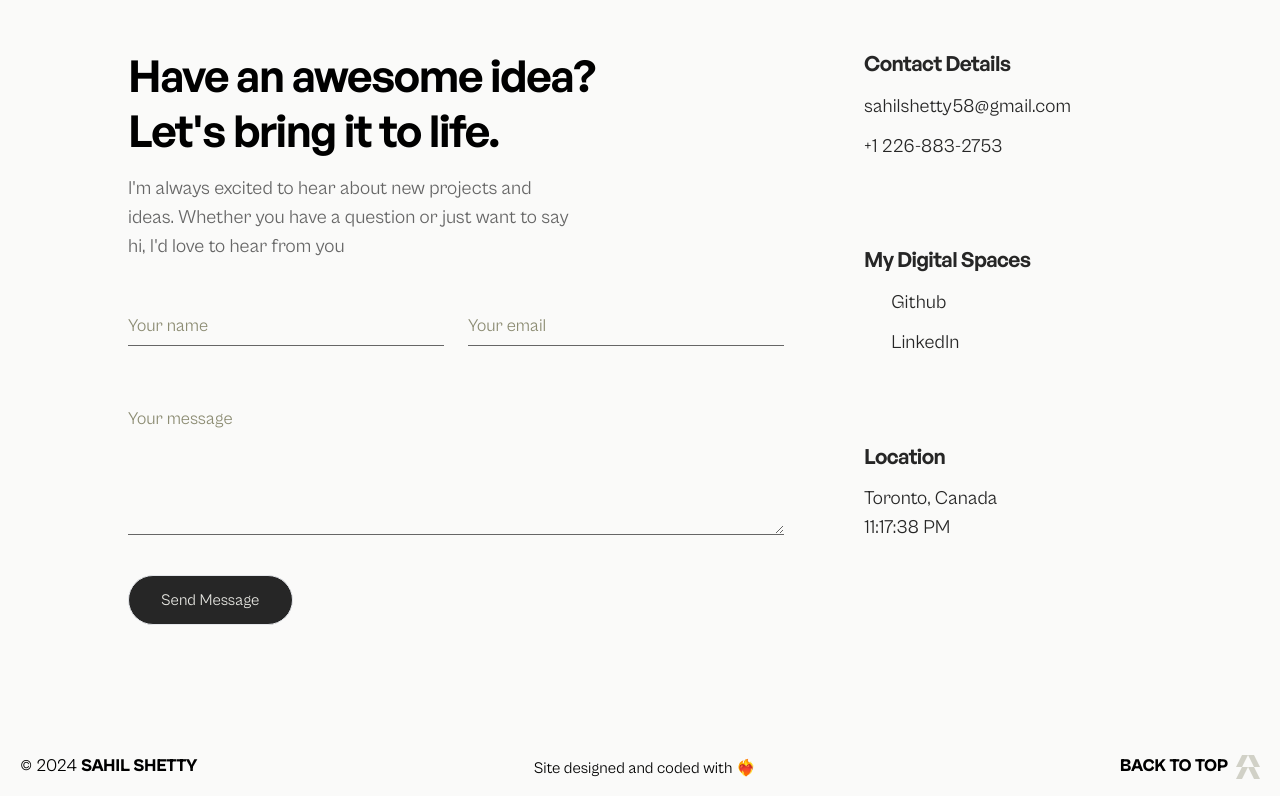
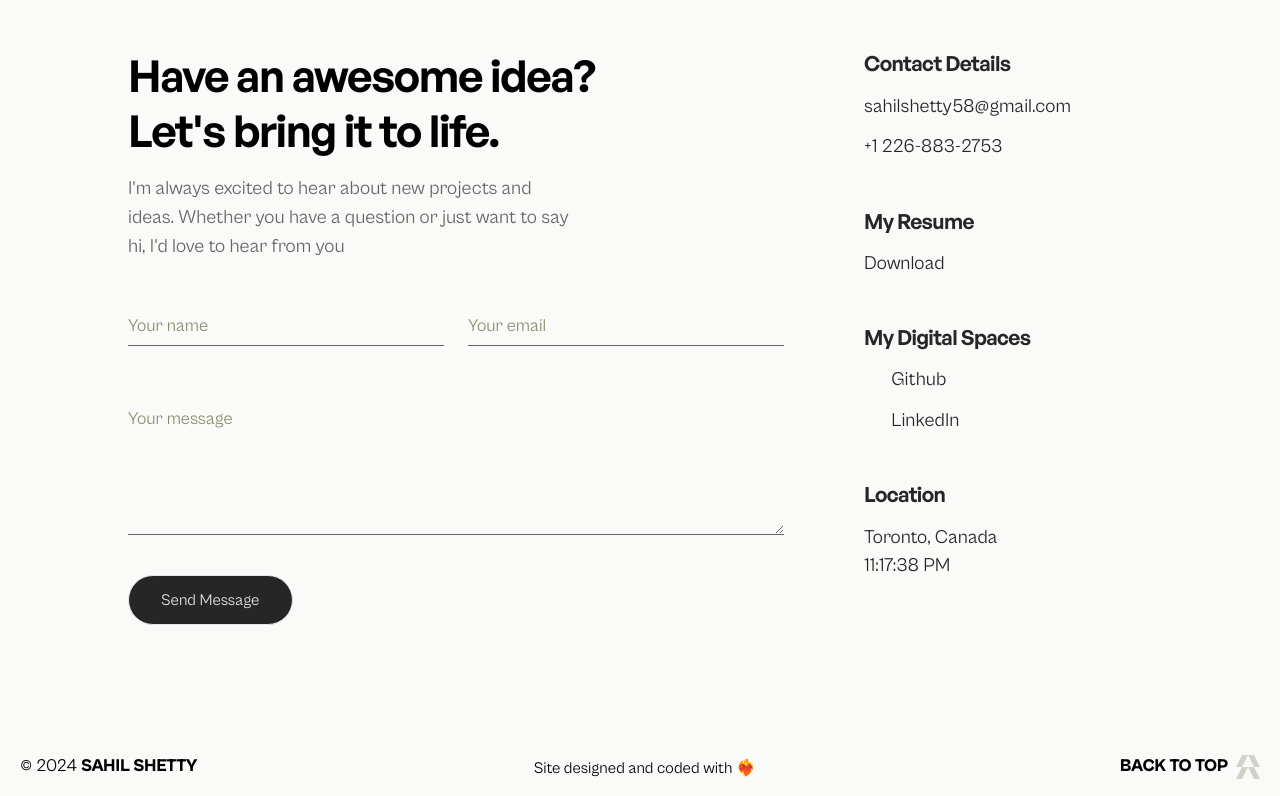
Before and after one commit to sahilshetty10/Portfolio-V2, a React (Vite) app: page / in a window 1280 px wide. Shown: the part 5865-6661 px from the top of the page. Built offline with nearby package versions, Linux system fonts and the light colour scheme; some icons are missing.

Commit message:
added resume to contact

```diff
--- a/src/components/homepage/Contact.jsx
+++ b/src/components/homepage/Contact.jsx
@@ -211,6 +211,22 @@ export default function Contact() {
           </div>
           <div className="space-y-3 ">
             <h4 className="text-body-1 font-semibold 2xl:text-4xl">
+              My Resume
+            </h4>
+            <div className="flex flex-col space-y-3 text-body-2 2xl:text-3xl">
+              <a
+                href="/resume.pdf"
+                className="group relative w-fit cursor-pointer"
+                target="_blank"
+                rel="noreferrer"
+              >
+                <span>Download</span>
+                <span className="absolute bottom-0 left-0 h-[0.12em] w-0 rounded-full bg-secondary-600 duration-300 ease-in-out group-hover:w-full"></span>
+              </a>
+            </div>
+          </div>
+          <div className="space-y-3 ">
+            <h4 className="text-body-1 font-semibold 2xl:text-4xl">
               My Digital Spaces
             </h4>
             <div className="space-y-3 text-body-2 2xl:text-3xl">
--- a/src/components/ui/NavBar.jsx
+++ b/src/components/ui/NavBar.jsx
@@ -33,7 +33,7 @@ export default function NavBar({ sectionRefs }) {
     sectionRefs.forEach((section) => {
       ScrollTrigger.create({
         trigger: section,
-        start: "top 70%",
+        start: "top 375px",
         end: "bottom 300px",
         // markers: true,
         animation: gsap
```
Also changed, not shown: 1 other file (tests, documents, lock files or other folders).
